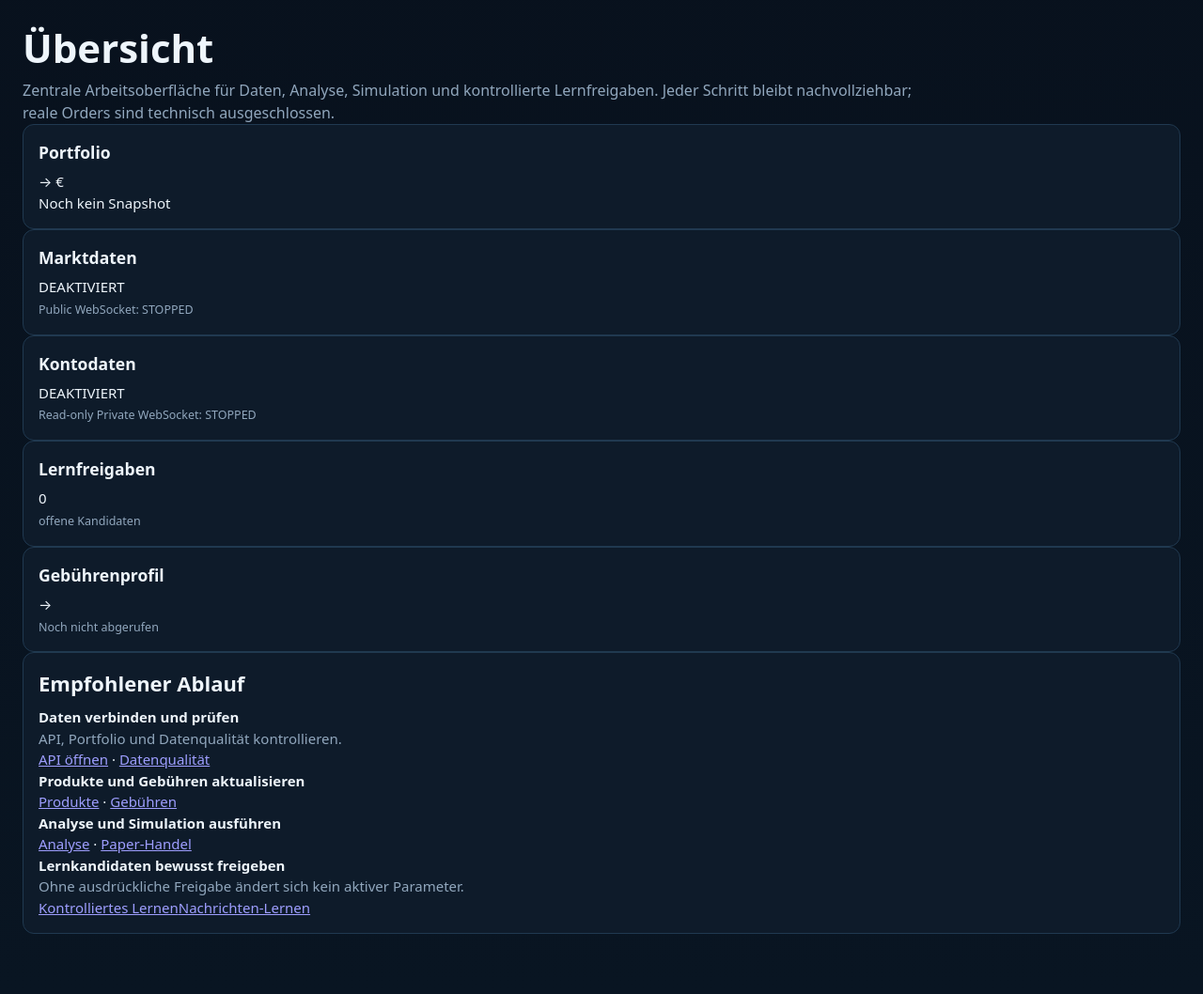
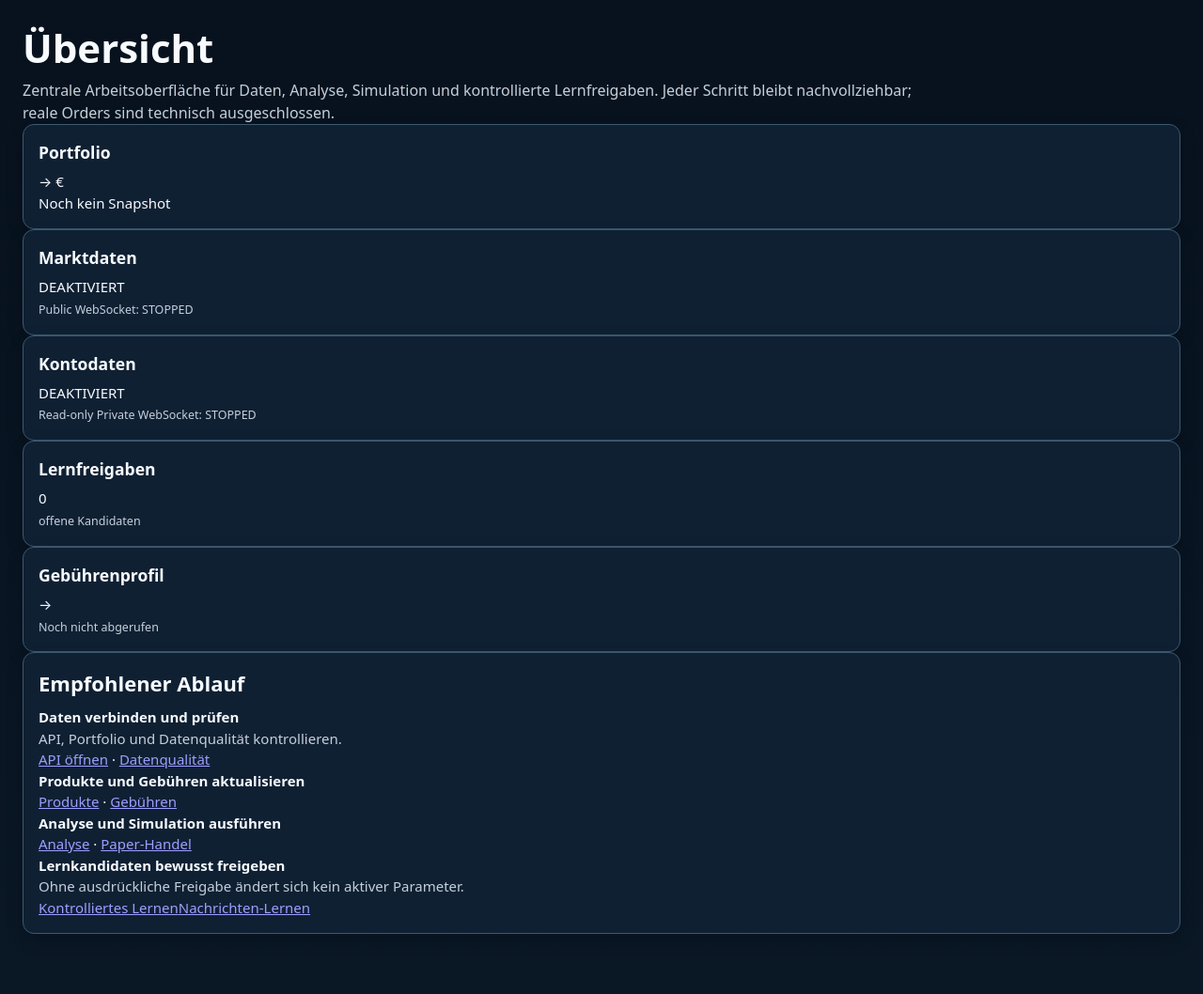
Before and after one commit to GerMorg/KTKI, a Flask app: page / in a window 1280 px wide. Shown: the part 101-1159 px from the top of the page at 94% size. Run offline with Flask 3, Linux system fonts and the light colour scheme; data comes from the database, SQL or seed files in the repository; data that the repository does not hold is empty; parts of the project's set-up code (start-up, migrations or seed data) failed here and were passed over.

Commit message:
feat(v70): activate high-contrast visual layer

```diff
--- a/kraken_trader/app/templates/base.html
+++ b/kraken_trader/app/templates/base.html
@@ -1,4 +1,4 @@
 <!doctype html>
 <html lang="de">
-<head><meta charset="utf-8"><meta name="viewport" content="width=device-width,initial-scale=1"><meta name="color-scheme" content="dark"><title>Kraken Trader</title><link rel="stylesheet" href="{{url_for('static',filename='style.css')}}"></head>
+<head><meta charset="utf-8"><meta name="viewport" content="width=device-width,initial-scale=1"><meta name="color-scheme" content="dark"><title>Kraken Trader</title><link rel="stylesheet" href="{{url_for('static',filename='style.css')}}"><link rel="stylesheet" href="{{url_for('static',filename='v70.css')}}"></head>
 <body><div class="shell"><header class="top"><div class="brand"><div><strong>Kraken Trader</strong> <small>v{{app_version}}</small></div><span class="safety">REALHANDEL STANDARDMÄSSIG DEAKTIVIERT</span></div><nav class="nav" aria-label="Hauptprozess">{% for href,label in nav %}<a href="{{href}}" class="{% if current_path==href %}active{% endif %}" {% if current_path==href %}aria-current="page"{% endif %}>{{label}}</a>{% endfor %}</nav></header><main>{{body|safe}}</main></div></body></html>
```
